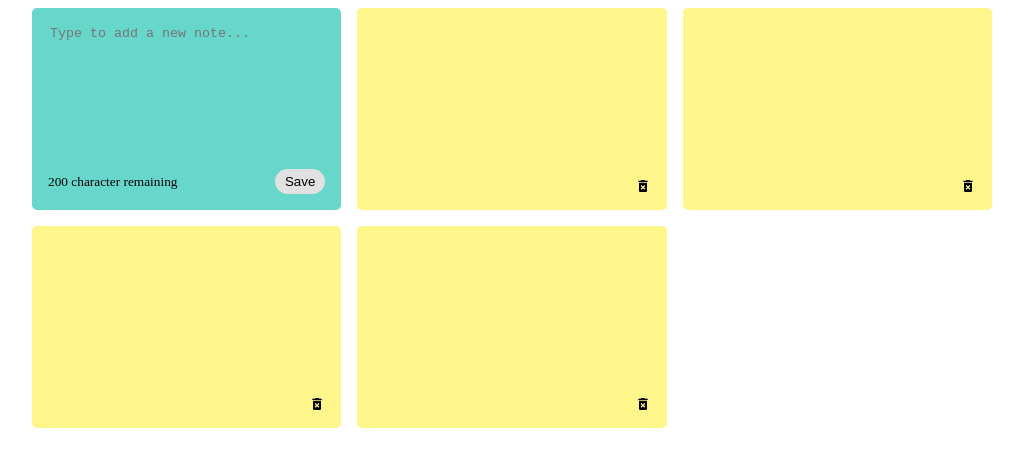
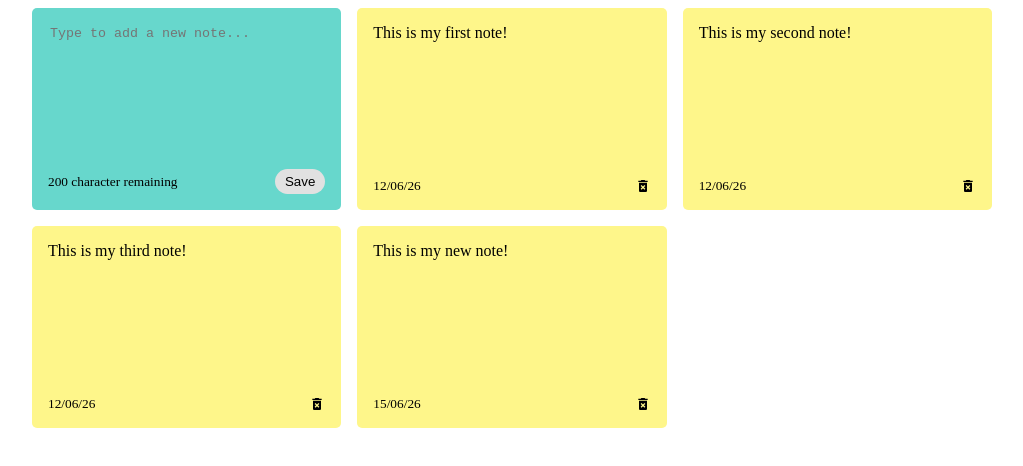
Before and after one commit to ShivaPrasadRaju/notes-app, a React (Vite) app: page / in a window 1280 px wide. Shown: the top 466 px of the page, without its empty margins (128-1151 px from the left). Built offline with nearby package versions, Linux system fonts and the light colour scheme.

Commit message:
fixed notes bug

```diff
--- a/src/components/NotesList.jsx
+++ b/src/components/NotesList.jsx
@@ -6,7 +6,12 @@ export default function NotesList({ notes, handleAddNote, deleteNote }) {
     <div className="notes-list">
       <AddNote handleAddNote={handleAddNote} />
       {notes.map((note) => (
-        <Note notes={notes} deleteNote={deleteNote} />
+        <Note
+          id={note.id}
+          text={note.text}
+          date={note.date}
+          deleteNote={deleteNote}
+        />
       ))}
     </div>
   );
```
